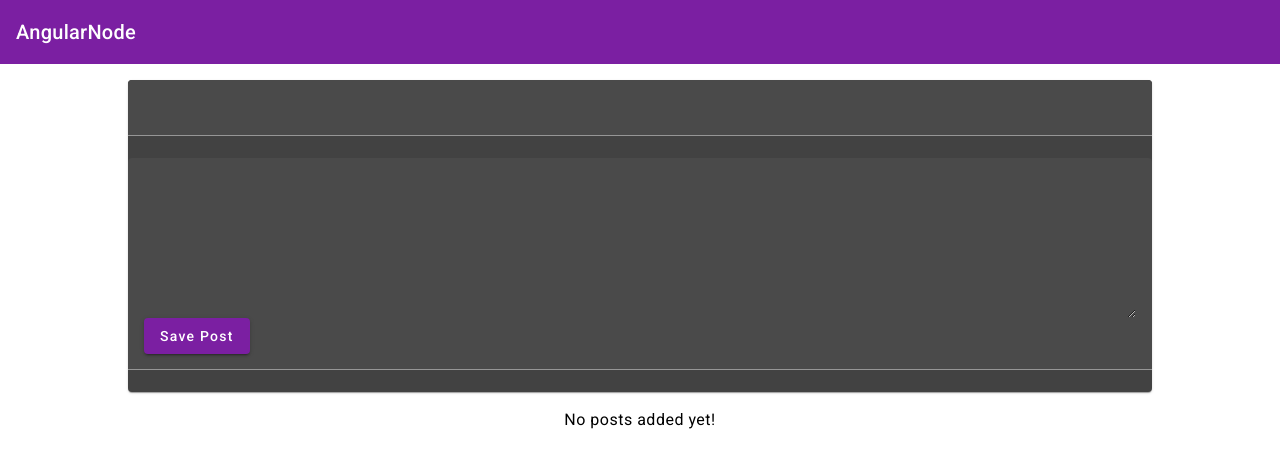
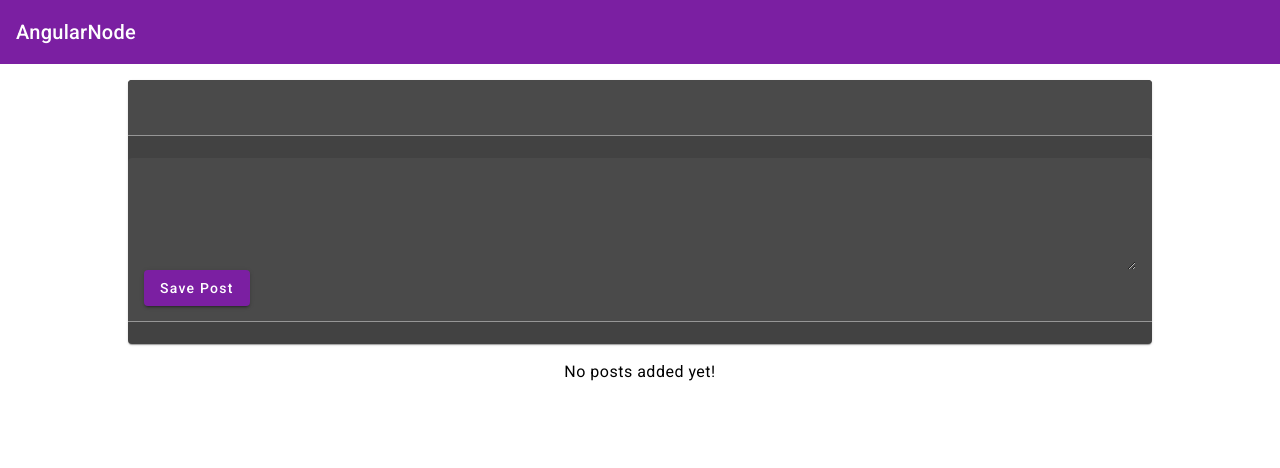
Before and after one commit to michal-1994/angular-node, an Angular app: page / in a window 1280 px wide. Shown: the top 468 px of the page. Built offline with nearby package versions, Linux system fonts and the light colour scheme.

Commit message:
adding forms

```diff
--- a/src/app/posts/post-create/post-create.component.html
+++ b/src/app/posts/post-create/post-create.component.html
@@ -1,11 +1,28 @@
 <mat-card>
-  <mat-form-field>
-    <input matInput type="text" [(ngModel)]="enteredTitle" />
-  </mat-form-field>
-  <mat-form-field>
-    <textarea matInput rows="6" [(ngModel)]="enteredContent"></textarea>
-    <button mat-raised-button color="primary" (click)="onAddPost()">
-      Save Post
-    </button>
-  </mat-form-field>
+  <form (submit)="onAddPost(postForm)" #postForm="ngForm">
+    <mat-form-field>
+      <input
+        matInput
+        type="text"
+        ngModel
+        name="title"
+        required
+        minlength="3"
+        #title="ngModel"
+      />
+      <mat-error *ngIf="title.invalid">Please enter a post title.</mat-error>
+    </mat-form-field>
+    <mat-form-field>
+      <textarea
+        matInput
+        rows="4"
+        ngModel
+        name="content"
+        required
+        #content="ngModel"
+      ></textarea>
+      <mat-error *ngIf="title.invalid">Please enter a post content.</mat-error>
+      <button mat-raised-button color="primary" type="submit">Save Post</button>
+    </mat-form-field>
+  </form>
 </mat-card>
--- a/src/app/posts/post-create/post-create.component.ts
+++ b/src/app/posts/post-create/post-create.component.ts
@@ -1,4 +1,5 @@
 import { Component, EventEmitter, Output } from '@angular/core';
+import { NgForm } from '@angular/forms';
 import { Post } from '../post.model';
 
 @Component({
@@ -12,8 +13,9 @@
 
   @Output() postCreated = new EventEmitter<Post>();
 
-  onAddPost() {
-    const post: Post = { title: this.enteredTitle, content: this.enteredContent };
-    this.postCreated.emit(post);
+  onAddPost(form: NgForm) {
+    if (form.valid) {
+      this.postCreated.emit(form.value);
+    }
   }
 }
```
